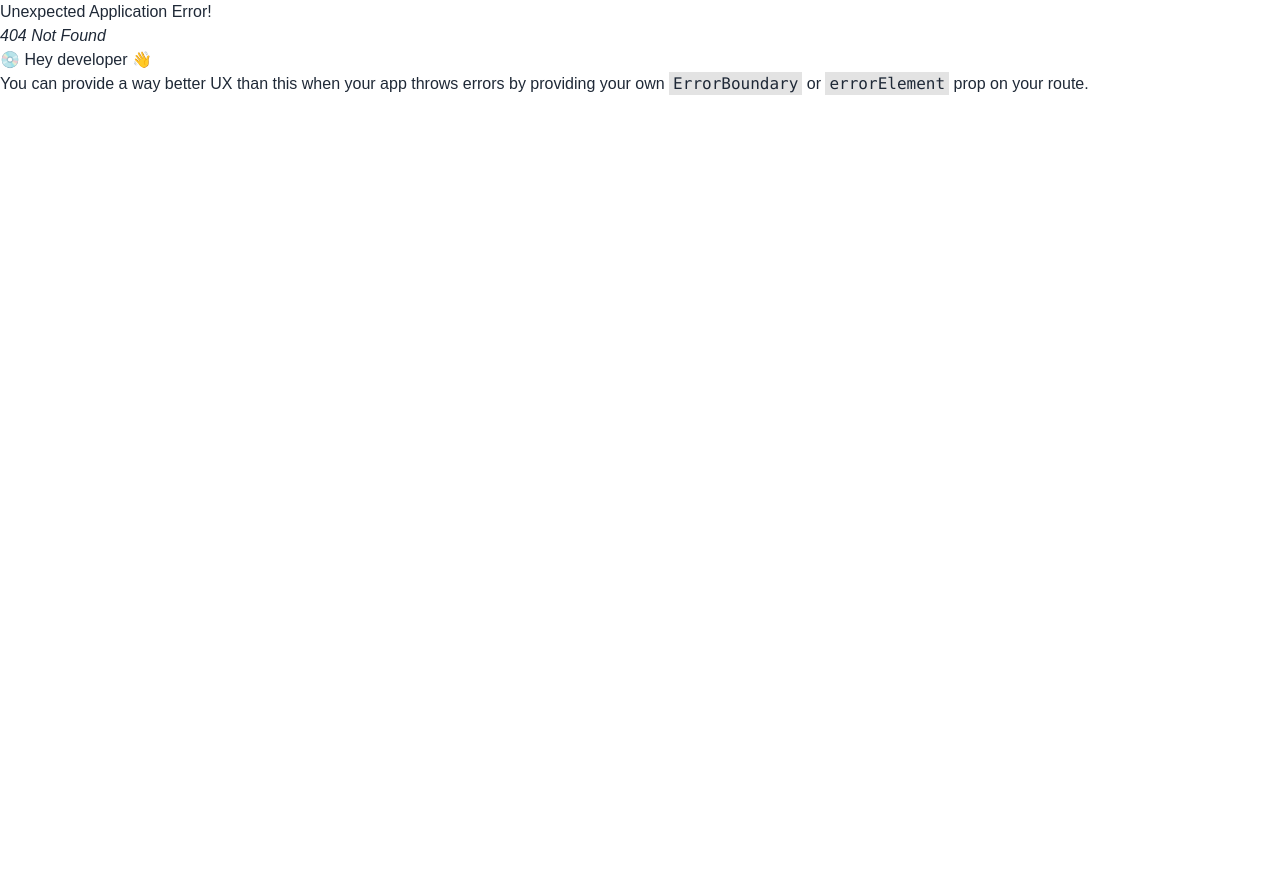
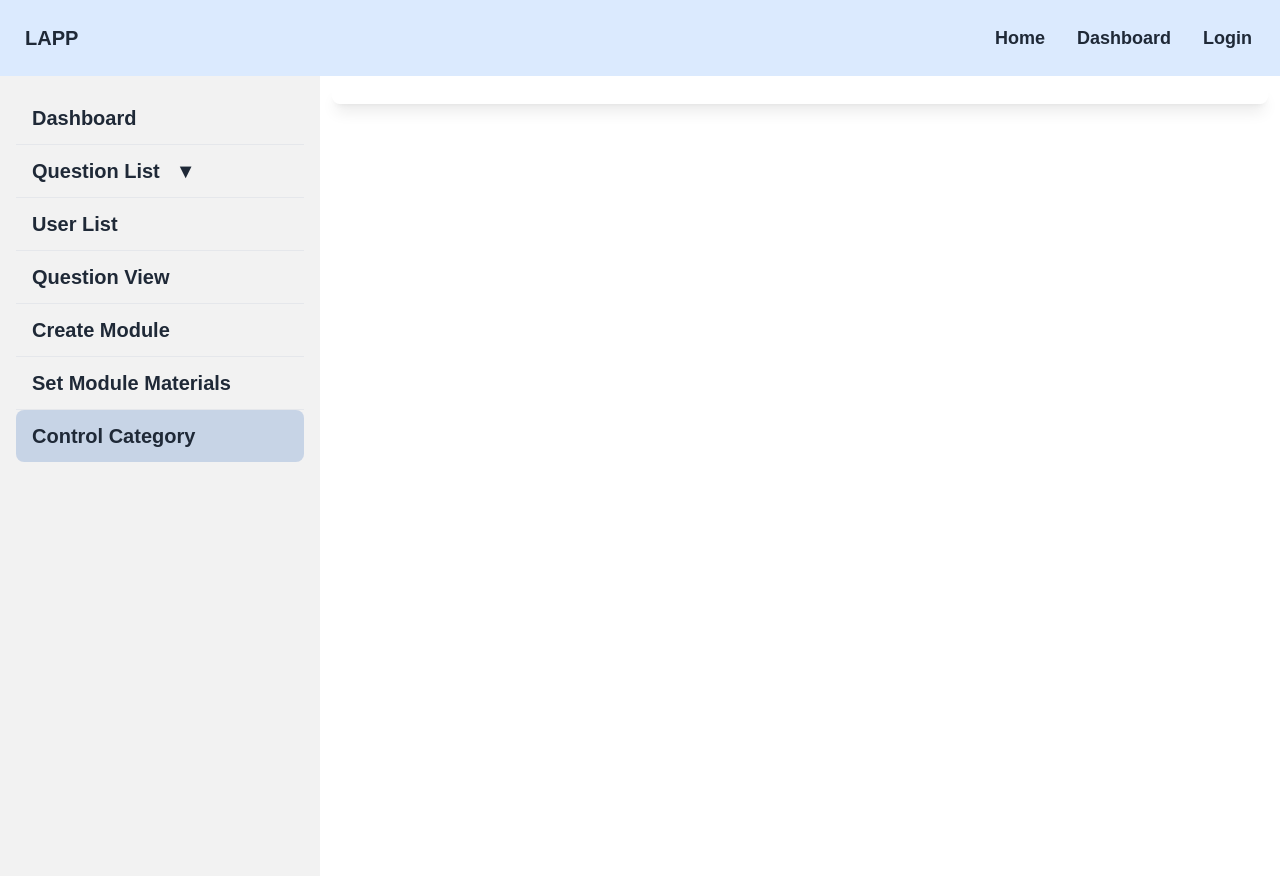
Before and after one commit to assraf-nur-p2m/Self-Assessment-Portal, a React (Vite) app: page /dashboard/control-category in a window 1280 px wide. Before the commit this address had no page. Before the commit the page ends 800 px from the top, so only its background shows below. Built offline with nearby package versions, Linux system fonts and the light colour scheme; no server answers.

Commit message:
adding cat table

```diff
--- /dev/null
+++ b/src/Components/Admin/ControlCategory.jsx
@@ -0,0 +1,22 @@
+import React, { useEffect, useState } from "react";
+import { json } from "react-router-dom";
+
+export default function ControlCategory() {
+  const [cat, setCat] = useState([]);
+
+  useEffect(() => {
+    fetch("http://192.168.1.29:8081/admin/category")
+      .then((res) => res.json())
+      .then((data) => {
+        setCat(data);
+      });
+  }, []);
+
+  return (
+    <div>
+      <div className="p-2 shadow-lg rounded-xl h-auto">
+
+      </div>
+    </div>
+  );
+}
--- a/src/Components/Admin/Dashboard.jsx
+++ b/src/Components/Admin/Dashboard.jsx
@@ -171,6 +171,19 @@ export default function Dashboard() {
                 Set Module Materials
               </Link>
             </li>
+            <hr />
+            <li>
+              <Link
+                className={`text-xl font-semibold py-3 ${
+                  location.pathname === "/dashboard/control-category"
+                    ? "bg-[#004bad2d]"
+                    : ""
+                }`}
+                to="/dashboard/control-category"
+              >
+                Control Category
+              </Link>
+            </li>
           </ul>
         </div>
       </div>
--- a/src/Components/Admin/UploadMaterials/UploadDoc.jsx
+++ /dev/null
@@ -1,7 +0,0 @@
-import React from 'react'
-
-export default function UploadDoc() {
-  return (
-    <div>UploadDoc</div>
-  )
-}
--- a/src/Components/Admin/UploadMaterials/UploadVid.jsx
+++ /dev/null
@@ -1,7 +0,0 @@
-import React from 'react'
-
-export default function UploadVid() {
-  return (
-    <div>UploadVid</div>
-  )
-}
--- a/src/Routes/Routes.jsx
+++ b/src/Routes/Routes.jsx
@@ -18,6 +18,7 @@ import QuestionView from "../Components/Admin/QuestionView";
 import CreateModule from "../Components/Admin/CreateModule";
 import DashPanel from "../Components/Admin/DashPanel";
 import SetModuleMaterials from "../Components/Admin/SetModuleMaterials";
+import ControlCategory from "../Components/Admin/ControlCategory";
 
 export const router = createBrowserRouter([
   {
@@ -98,6 +99,10 @@ export const router = createBrowserRouter([
         path: "/dashboard/set-module-materials",
         element: <SetModuleMaterials />,
       },
+      {
+        path: "/dashboard/control-category",
+        element: <ControlCategory />,
+      },
     ],
   },
 ]);
```
